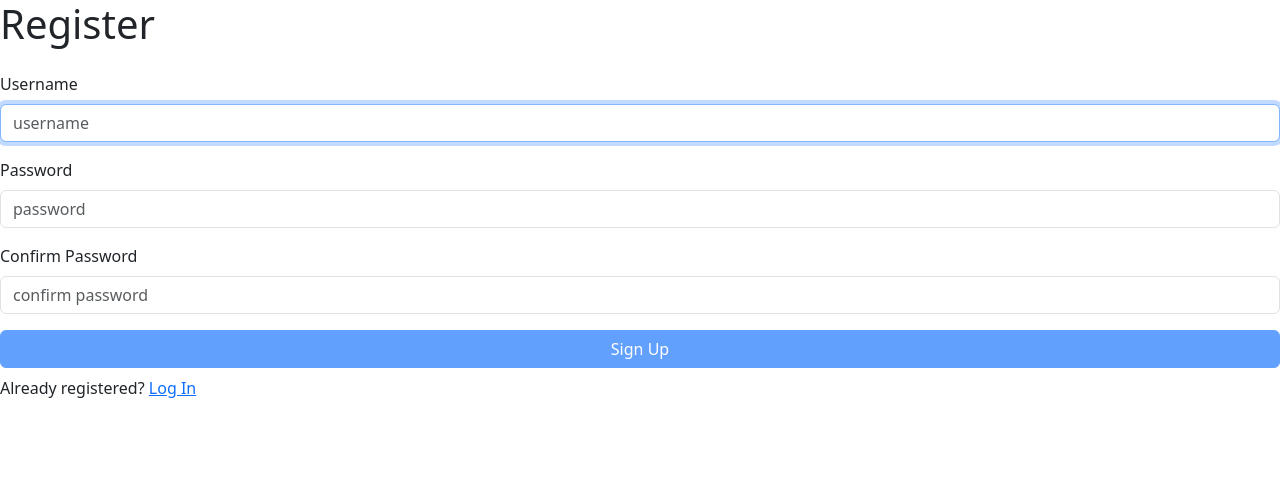
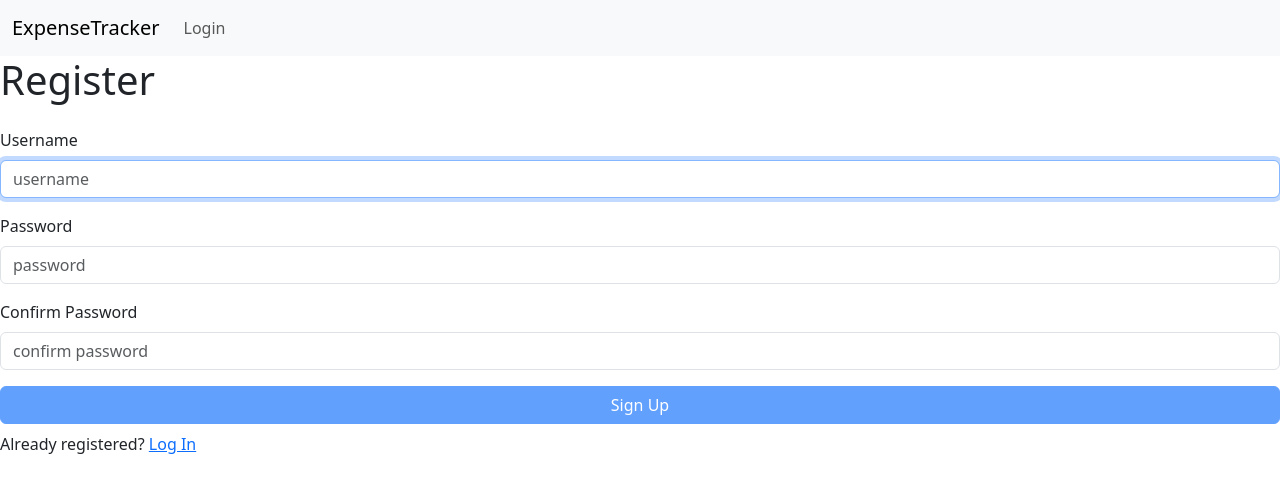
Before and after one commit to curtrube/expense-frontend, a React (Vite) app: page /register in a window 1280 px wide. Shown: the top 492 px of the page. Built offline with nearby package versions, Linux system fonts and the light colour scheme.

Commit message:
feat: incorporate navbar for private routes

```diff
--- a/src/App.jsx
+++ b/src/App.jsx
@@ -1,3 +1,4 @@
+import { useState } from 'react';
 import { BrowserRouter as Router, Routes, Route } from 'react-router-dom';
 import AuthProvider from './hooks/authProvider';
 import Navbar from './components/Navbar';
@@ -10,11 +11,13 @@ import Register from './components/Register';
 import Login from './components/Login';
 
 function App() {
+  const [isAuthenticated, setIsAuthenticated] = useState(false);
+
   return (
     <>
       <Router>
         {/* // <AuthProvider> */}
-        {/* {/* <Navbar />  */}
+        <Navbar isAuthenticated={isAuthenticated} />
         <Routes>
           <Route path="/" element={<Home />} />
           <Route path="/register" element={<Register />}></Route>
--- a/src/components/Navbar.jsx
+++ b/src/components/Navbar.jsx
@@ -2,7 +2,7 @@ import { useState } from 'react';
 import { Container, Navbar as BsNavbar, Nav } from 'react-bootstrap';
 import { Link } from 'react-router-dom';
 
-const Navbar = () => {
+const Navbar = ({ isAuthenticated }) => {
   const [expanded, setExpanded] = useState(false);
 
   const handleSelect = () => {
@@ -17,7 +17,7 @@ const Navbar = () => {
       onSelect={handleSelect}
     >
       <Container fluid>
-        <BsNavbar.Brand as={Link} to="/dashboard">
+        <BsNavbar.Brand as={Link} to="/">
           ExpenseTracker
         </BsNavbar.Brand>
         <BsNavbar.Toggle
@@ -26,12 +26,20 @@ const Navbar = () => {
         />
         <BsNavbar.Collapse id="navbar-nav">
           <Nav className="me-auto">
+            {isAuthenticated ? (
+              <>
                 <Nav.Link href="#" as={Link} to="/categories" active>
                   Categories
                 </Nav.Link>
                 <Nav.Link href="#" as={Link} to="/accounts">
                   Accounts
                 </Nav.Link>
+              </>
+            ) : (
+              <Nav.Link href="#" as={Link} to="/login">
+                Login
+              </Nav.Link>
+            )}
           </Nav>
         </BsNavbar.Collapse>
       </Container>
--- a/src/components/Register.jsx
+++ b/src/components/Register.jsx
@@ -1,10 +1,11 @@
 import { useRef, useState, useEffect } from 'react';
-import { Link } from 'react-router-dom';
+import { Link, useNavigate } from 'react-router-dom';
 
 const USER_REGEX = /^[A-z][A-z0-9-_]{3,23}$/;
 const PWD_REGEX = /^(?=.*[a-z])(?=.*[A-Z])(?=.*[0-9])(?=.*[!@#$%]).{8,24}$/;
 
 const Register = () => {
+  const navigate = useNavigate();
   const userRef = useRef();
   const errRef = useRef();
 
@@ -71,7 +72,7 @@ const Register = () => {
       // handle success
       console.log(response.status);
       const data = await response.json();
-      console.log(data);
+      navigate('/login');
     } catch (err) {
       console.log(err);
     }
--- a/src/hooks/authProvider.jsx
+++ b/src/hooks/authProvider.jsx
@@ -38,7 +38,7 @@ const AuthProvider = ({ children }) => {
   };
 
   const logout = () => {
-    setUser(null);
+    // setUser(null);
     // setToken('');
     // Cookies.remove('accessToken');
     navigate('/login');
```
Lines whose indentation alone changed are shown as unchanged.
